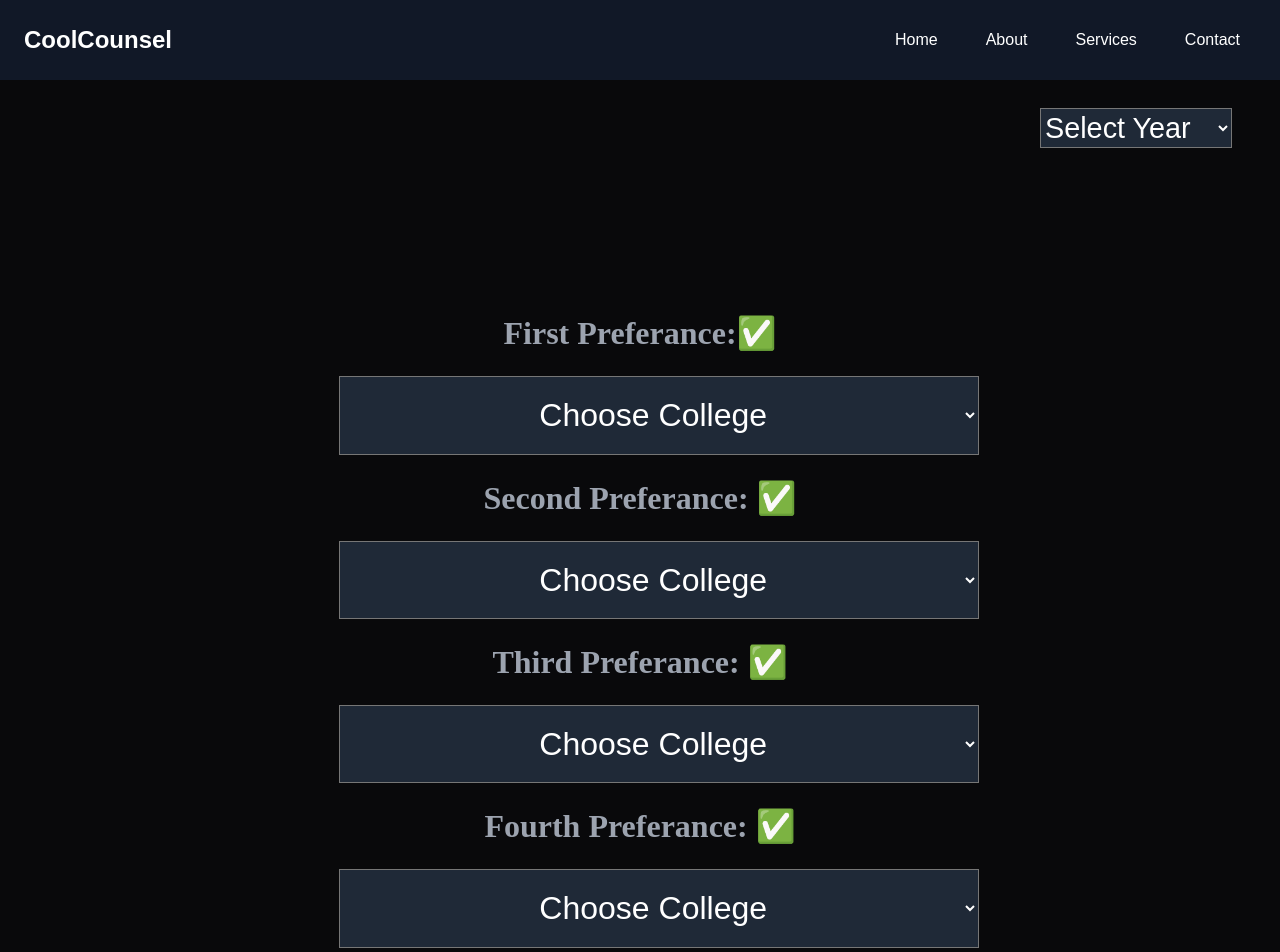
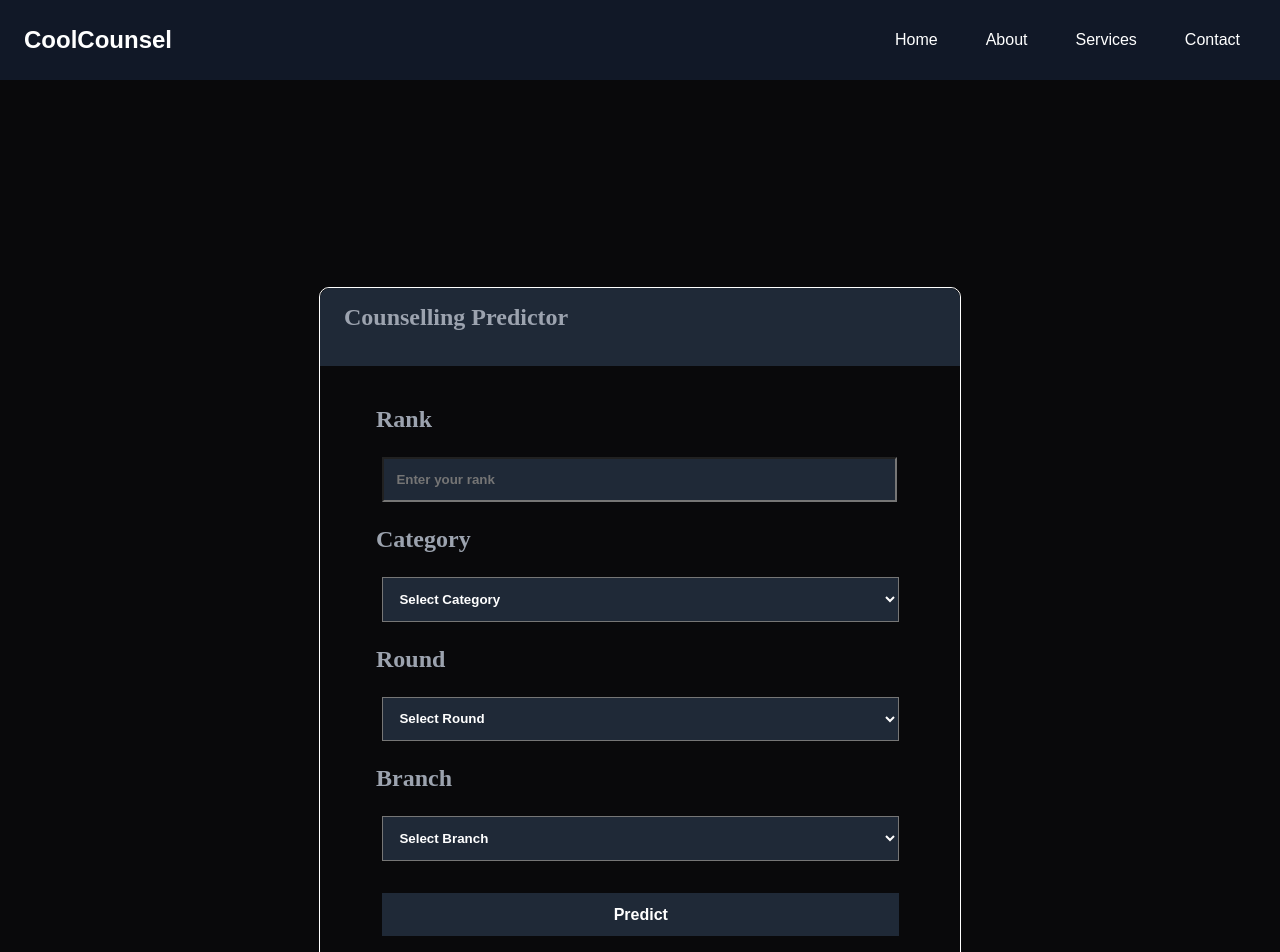
Before and after one commit to CoolSidOfficial/mp-dte-Counsel, a React (Vite) app: page /checker in a window 1280 px wide. Shown: the top 952 px of the page. Built offline with nearby package versions, Linux system fonts and the light colour scheme.

Commit message:
made some changes

```diff
--- a/package.json
+++ b/package.json
@@ -10,8 +10,8 @@
     "preview": "vite preview"
   },
   "dependencies": {
-    "react": "^18.2.0",
-    "react-dom": "^18.2.0",
+    "react": "^18.3.1",
+    "react-dom": "^18.3.1",
     "react-router-dom": "^6.23.1"
   },
   "devDependencies": {
--- a/src/App.jsx
+++ b/src/App.jsx
@@ -2,16 +2,16 @@ import React from 'react'
 import './index.css'
 import Navbar from './navbar';
 import Middle from './middle';
-import Output from './output';
 import Footer from './footer';
-import SecondPage from './secondPage';
+// import MultiStep from 'react-multistep';
+// import SecondPage from './secondPage';
 function App() {
   return (
     <>
          <Navbar />
         <Middle />
-        <Output />
-         <Footer />
+        {/* <MultiStep  /> */}
+         {/* <Footer />  */}
 
     </>
   );
--- a/src/main.jsx
+++ b/src/main.jsx
@@ -1,22 +1,21 @@
 import React from 'react'
-import ReactDOM from 'react-dom'
+import ReactDOM from 'react-dom/client'
 import App from './App.jsx'
 import './index.css'
-import {BrowserRouter,Routes,Route} from 'react-router-dom';
-import SecondPage from './secondPage.jsx';
+// import {BrowserRouter,Routes,Route} from 'react-router-dom';
+// import SecondPage from './secondPage.jsx';
 ReactDOM.createRoot(document.getElementById('root')).render(
   <React.StrictMode>
 
-    {/* <App/> */}
-    <BrowserRouter>
+    <App/>
+    {/* <BrowserRouter> */}
 
-    <Routes>
-    <Route path="/" element={<App />} />
+    {/* <Routes>  */}
+    {/* <Route path="/" element={<App />} /> */}
 
-    <Route path="/checker" element={<SecondPage />} />
+    {/* <Route path="/checker" element={<SecondPage />} /> */}
 
-    </Routes>
-    </BrowserRouter>
-
+    {/* </Routes> */}
+    {/* </BrowserRouter> */}
   </React.StrictMode>,
 )
--- a/src/middle.jsx
+++ b/src/middle.jsx
@@ -2,23 +2,23 @@ import React from 'react'
 import { useNavigate } from "react-router-dom";
 
 function Middle() {
-  const navigate = useNavigate();
+  // const navigate = useNavigate();
 
-    const handleClick = () => {
-        navigate("/checker");
-    }
+  //   const handleClick = () => {
+  //       navigate("/checker");
+  //   }
   return (
 
     <div className="center">
         <div className="box">
             <div className="top">
-             <h2 class="text">Counselling Predictor</h2>
+             <h2 className="text">Counselling Predictor</h2>
             </div>
             <div className="data">
-            <form target="_blank" action="http://localhost:3000/submit-form " method="POST">
-                <label for="rank" > Rank</label>
+            <form  target="_self" action="http://localhost:3000/submit-form " method="GET">
+                <label htmlFor="rank" > Rank</label>
                 <input type="number" id="rank" name="rank"placeholder="Enter your rank" />
-                <label for="category"> Category</label>
+                <label htmlFor="category"> Category</label>
                 <select name="category"  id="category">
                     <option>Select Category</option>
                     <option>General</option>
@@ -26,22 +26,22 @@ function Middle() {
                     <option>SC</option>
                     <option>ST</option>
                     </select>
-                    <label for="round"> Round </label>
+                    <label htmlFor="round"> Round </label>
                     <select name="round" id ="round">
                     <option> Select Round </option>
                     <option> Round 1</option>
                     <option> Round 2</option>
                     <option> Round 3</option>
                     </select>
-                    <label for="branch"> Branch</label>
+                     <label htmlFor="branch"> Branch</label>
                     <select id="branch" name="branch">
                     <option> Select Branch</option>
-                        <option> Computer Science</option>
-                        <option> Electronics</option>
+                        <option>CSE</option>
+                        <option> Ece</option>
                         <option> Mechanical</option>
                         <option> Civil</option>
                         </select>
-                        <input id="button"  onClick={handleClick} type="submit" value="Predict"/>
+                        <input id="button"  type="submit"  value="Predict"/>
 
                         </form>
 
--- a/src/output.jsx
+++ /dev/null
@@ -1,9 +0,0 @@
-import React from 'react'
-
-function Output() {
-  return (
-    <div className='blank'></div>
-  )
-}
-
-export default Output
```
Also changed, not shown: 1 other file (tests, documents, lock files or other folders).
